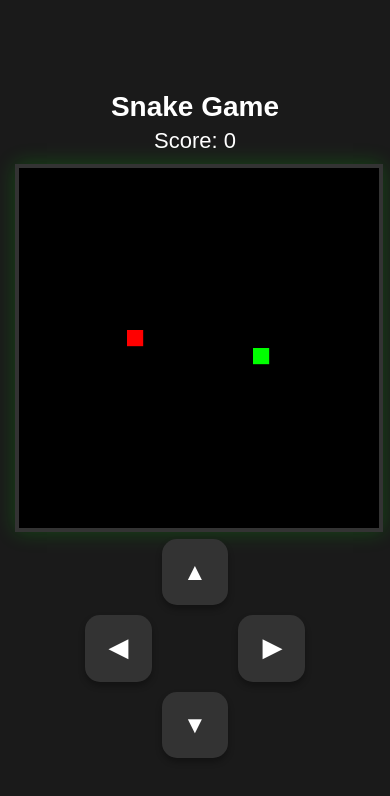
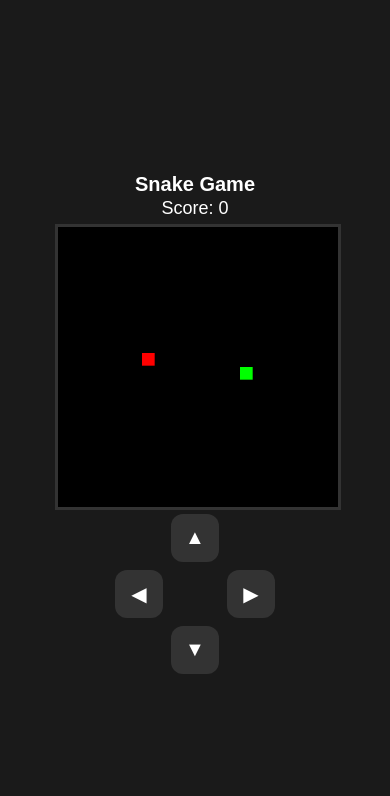
Before and after one commit to TURISMO-M/rsg, a plain HTML site: page game.html in a window 390 px wide. Drawn offline with Linux system fonts and the light colour scheme.

Commit message:
game.html

```diff
--- a/game.html
+++ b/game.html
@@ -3,7 +3,7 @@
 <head>
     <meta charset="UTF-8">
     <meta name="viewport" content="width=device-width, initial-scale=1.0, maximum-scale=1.0, user-scalable=no">
-    <title>Retro Snake Game</title>
+    <title>Snake Game</title>
     <style>
         body {
             background-color: #1a1a1a;
@@ -15,85 +15,76 @@
             justify-content: center;
             min-height: 100vh;
             margin: 0;
-            padding: 10px;
+            padding: 5px;
             box-sizing: border-box;
-            /* Prevents accidental scrolling or pulling down to refresh on mobile */
             overflow: hidden;
             touch-action: none;
         }
 
+        /* Scaled down text to save vertical space on short phones */
         h1 {
-            margin: 5px 0;
-            font-size: 28px;
+            margin: 2px 0;
+            font-size: 20px;
         }
 
         #score {
-            font-size: 22px;
-            margin-bottom: 10px;
+            font-size: 18px;
+            margin-bottom: 5px;
         }
 
-        /* Responsive canvas wrapper */
+        /* Shrinks the canvas area slightly on short screens so buttons fit */
         .canvas-container {
             width: 100%;
-            max-width: 360px;
+            max-width: 280px;
             aspect-ratio: 1 / 1;
         }
 
         canvas {
             width: 100%;
             height: 100%;
-            border: 4px solid #333;
+            border: 3px solid #333;
             background-color: #000;
-            box-shadow: 0 0 20px rgba(0, 255, 0, 0.2);
             display: block;
         }
 
-        /* Mobile D-Pad Controller Layout */
+        /* Compact Mobile Controller Layout */
         .controls {
             display: grid;
             grid-template-columns: repeat(3, 1fr);
             grid-template-rows: repeat(3, 1fr);
-            gap: 10px;
-            width: 220px;
-            height: 220px;
-            margin-top: 15px;
+            gap: 8px;
+            width: 160px;
+            height: 160px;
+            margin-top: 10px;
         }
 
-        /* Big, easy-to-tap buttons for mobile */
         .btn {
             background-color: #333;
             color: white;
             border: none;
-            border-radius: 15px;
-            font-size: 24px;
-            font-weight: bold;
+            border-radius: 12px;
+            font-size: 20px;
             display: flex;
             align-items: center;
             justify-content: center;
             user-select: none;
             -webkit-user-select: none;
-            box-shadow: 0 4px 6px rgba(0,0,0,0.3);
-            /* Prevents default double-tap zoom behavior on phones */
             touch-action: manipulation;
         }
 
         .btn:active {
             background-color: #00ff00;
             color: black;
-            transform: scale(0.95);
         }
 
-        /* Specific positions for the D-Pad grid */
         #up-btn    { grid-column: 2; grid-row: 1; }
         #left-btn  { grid-column: 1; grid-row: 2; }
         #right-btn { grid-column: 3; grid-row: 2; }
         #down-btn  { grid-column: 2; grid-row: 3; }
 
-        /* Hide controllers on PC screens where a keyboard is available */
         @media (min-width: 768px) {
-            .controls {
-                display: none;
-            }
+            .controls { display: none; }
+            .canvas-container { max-width: 400px; }
         }
     </style>
 </head>
@@ -116,7 +107,6 @@
     <script>
         const canvas = document.getElementById("gameCanvas");
         const ctx = canvas.getContext("2d");
-
         const gridSize = 20;
         const tileCount = canvas.width / gridSize;
 
@@ -129,19 +119,16 @@
 
         function drawGame() {
             updateSnakePosition();
-
             if (checkGameOver()) {
-                alert("Game Over! Final Score: " + score);
+                alert("Game Over! Score: " + score);
                 resetGame();
                 return;
             }
-
             checkFoodCollision();
             clearCanvas();
             drawFood();
             drawSnake();
-
-            gameInterval = setTimeout(drawGame, 130); // Slightly adjusted speed for mobile playability
+            gameInterval = setTimeout(drawGame, 130);
         }
 
         function clearCanvas() {
@@ -172,7 +159,6 @@
                 score += 10;
                 document.getElementById("score").innerText = "Score: " + score;
                 generateFood();
-                // Grow snake
                 snake.push({});
             }
         }
@@ -183,13 +169,9 @@
         }
 
         function checkGameOver() {
-            if (snake[0].x < 0 || snake[0].x >= tileCount || snake[0].y < 0 || snake[0].y >= tileCount) {
-                return true;
-            }
+            if (snake[0].x < 0 || snake[0].x >= tileCount || snake[0].y < 0 || snake[0].y >= tileCount) return true;
             for (let i = 1; i < snake.length; i++) {
-                if (snake[i].x === snake[0].x && snake[i].y === snake[0].y) {
-                    return true;
-                }
+                if (snake[i].x === snake[0].x && snake[i].y === snake[0].y) return true;
             }
             return false;
         }
@@ -197,15 +179,12 @@
         function resetGame() {
             clearTimeout(gameInterval);
             snake = [{ x: 10, y: 10 }];
-            dx = 1;
-            dy = 0;
-            score = 0;
+            dx = 1; dy = 0; score = 0;
             document.getElementById("score").innerText = "Score: " + score;
             generateFood();
             drawGame();
         }
 
-        // Direction changes validation logic
         function changeDirection(dir) {
             if (dir === 'UP' && dy !== 1) { dx = 0; dy = -1; }
             if (dir === 'DOWN' && dy !== -1) { dx = 0; dy = 1; }
@@ -213,7 +192,6 @@
             if (dir === 'RIGHT' && dx !== -1) { dx = 1; dy = 0; }
         }
 
-        // Desktop Keyboard Inputs (Arrows & WASD)
         window.addEventListener("keydown", e => {
             if (e.key === "ArrowUp" || e.key.toLowerCase() === "w") changeDirection('UP');
             if (e.key === "ArrowDown" || e.key.toLowerCase() === "s") changeDirection('DOWN');
@@ -221,7 +199,6 @@
             if (e.key === "ArrowRight" || e.key.toLowerCase() === "d") changeDirection('RIGHT');
         });
 
-        // Mobile On-Screen Button Touch Inputs (using pointerdown handles both clicks and touches fast)
         document.getElementById("up-btn").addEventListener("pointerdown", () => changeDirection('UP'));
         document.getElementById("down-btn").addEventListener("pointerdown", () => changeDirection('DOWN'));
         document.getElementById("left-btn").addEventListener("pointerdown", () => changeDirection('LEFT'));
```
